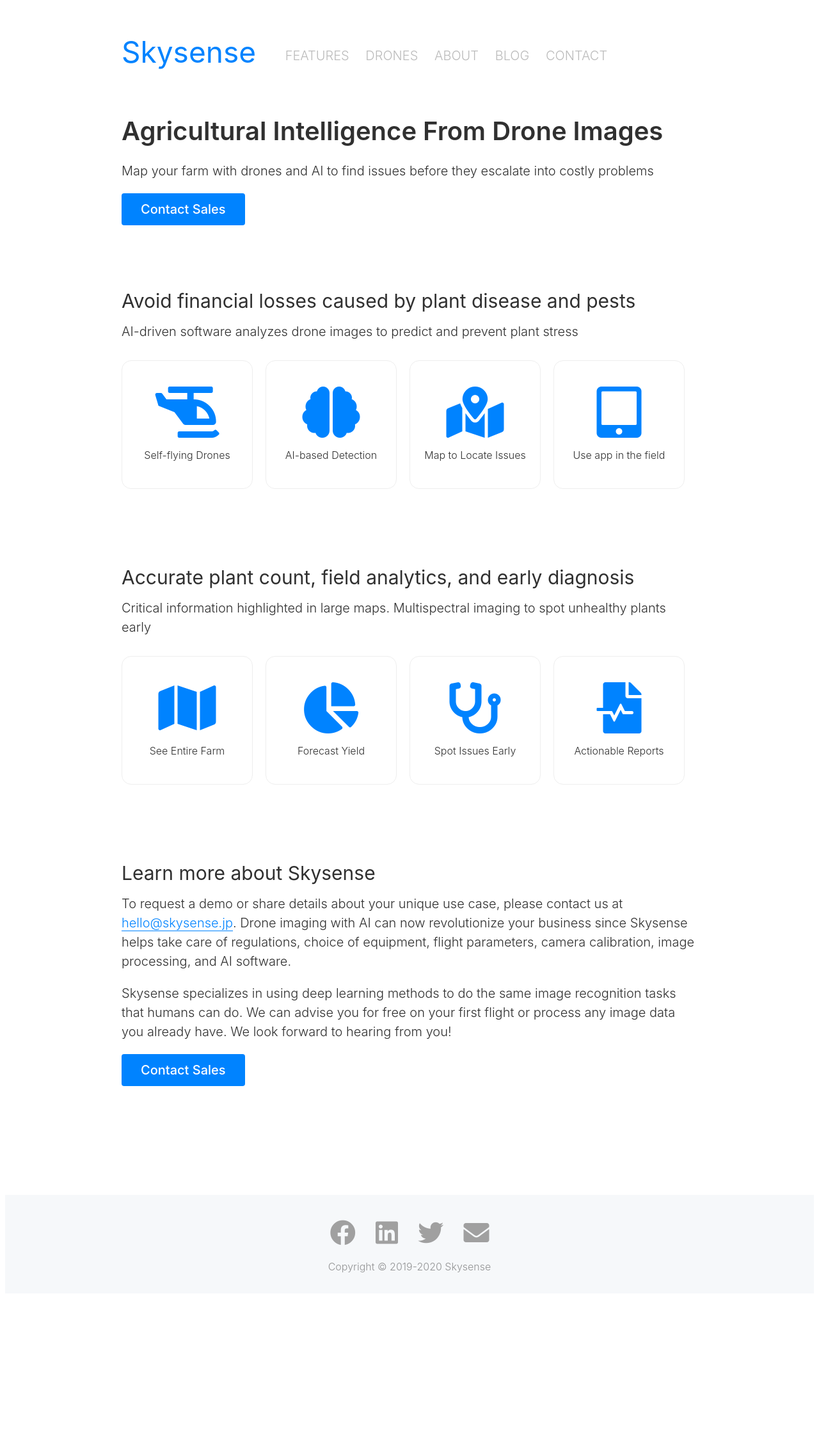
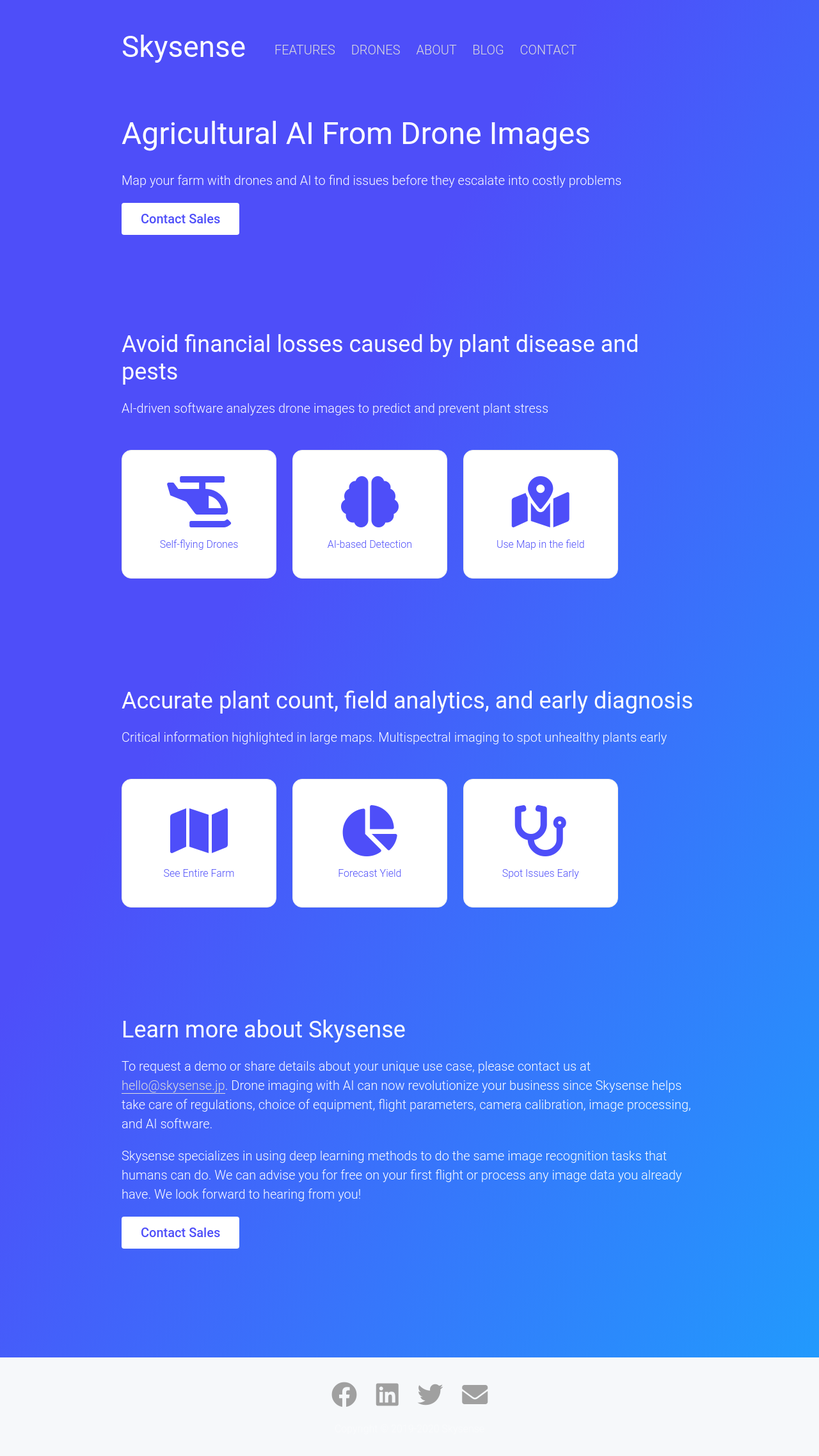
Before and after one commit to skysense/skysense-website, a Jekyll site: the page built from index.html, in a window 1280 px wide. Shown: the whole page at 64% size. Built offline with Jekyll 4.4.1, drawn with Linux system fonts in a browser that asks for light colours; nearby versions of some CDN libraries; before the commit the page ends 2021 px from its top, so only the background shows below that.

Commit message:
style changes for gradient background and no horizontal scroll on mobile

```diff
--- a/_sass/footer.scss
+++ b/_sass/footer.scss
@@ -1,6 +1,6 @@
 
 footer {
-  margin-top: 50px;
+  margin: 0;
   background: #f6f8fa;
   text-align: center;
   padding: 30px;
--- a/_sass/header.scss
+++ b/_sass/header.scss
@@ -1,6 +1,6 @@
 
 header {
-  color: #bbb;
+  color: #ddd;
   padding: 20px 0 40px 0;
   font-size: 1em;
   line-height: 1.3;
@@ -12,7 +12,7 @@
     margin-right: 20px;
     position: relative;
     top: 4px;
-    color: $theme;
+    color: #fff;
   }
 
   .brand:hover {
--- a/assets/css/index.scss
+++ b/assets/css/index.scss
@@ -1,22 +1,22 @@
 ---
 ---
 
-$theme: #0083ff;
+$theme: #4e4ef9;
 
 html {
-  font-family: -apple-system, system-ui, BlinkMacSystemFont, "Segoe UI", Roboto, Ubuntu;
+  font-family: "Roboto", "arial", sans-serif;
 }
 
 html, body {
-  height: 100%;
+  background: linear-gradient(120deg, #4e4ef9 35%, #1f9efd 100%);
 }
 
 body {
-  background-color: #FFFFFF;
-  color: #303030;
+  color: #fff;
   line-height: 1.5;
   font-size: 15pt;
   font-weight: 300;
+  margin: 0;
 }
 
 h1, h2, h3, h4, h5 {
@@ -25,8 +25,11 @@
 }
 
 h1 {
-  font-weight: 600;
-  font-size: 2em;
+  font-size: 2.4em;
+}
+
+h2 {
+  font-size: 1.8em;
 }
 
 .wrap {
@@ -37,7 +40,7 @@
 }
 
 section {
-  margin-bottom: 100px;
+  margin-bottom: 150px;
 }
 
 section h1+p,
@@ -49,11 +52,11 @@
 
   a {
     text-decoration: none;
-    color: $theme;
+    color: #ddd;
   }
 
   p a {
-    border-bottom: solid 1px $theme;
+    border-bottom: solid 1px #ddd;
   }
 
 }
@@ -75,9 +78,9 @@
 @import 'index';
 
 .button {
-  background: $theme;
+  background: #fff;
   border: none;
-  color: white;
+  color: $theme;
   text-align: center;
   white-space: nowrap;
   border-radius: 4px;
@@ -87,10 +90,13 @@
 }
 
 .icons {
-  display: flex;
+  display: inline-block;
   margin-top: 30px;
 
   .icon {
+    width: 200px;
+    display: inline-block;
+    background: #fff;
     border: solid 1px #eee;
     border-radius: 15px;
     margin: 0 20px 20px 0;
@@ -106,6 +112,7 @@
   }
 
   .title {
+    color: $theme;
     margin-top: 15px;
     font-size: 0.8em;
   }
--- a/index.html
+++ b/index.html
@@ -5,7 +5,7 @@
 
 <div class="index">
   <section>
-    <h1>Agricultural Intelligence From Drone Images</h1>
+    <h1>Agricultural AI From Drone Images</h1>
     <p>Map your farm with drones and AI to find issues before they escalate into costly problems</p>
     <a href="/contact/" class="button">Contact Sales</a>
   </section>
@@ -20,10 +20,7 @@
         <div class="title">AI-based Detection</div>
       </div>
       <div class="icon"><i class="fa fa-map-marked-alt"></i>
-        <div class="title">Map to Locate Issues</div>
-      </div>
-      <div class="icon"><i class="fa fa-tablet-alt"></i>
-        <div class="title">Use app in the field</div>
+        <div class="title">Use Map in the field</div>
       </div>
     </div>
   </section>
@@ -40,9 +37,6 @@
       <div class="icon"><i class="fa fa-stethoscope"></i>
         <div class="title">Spot Issues Early</div>
       </div>
-      <div class="icon"><i class="fa fa-file-medical-alt"></i>
-        <div class="title">Actionable Reports</div>
-      </div>
     </div>
   </section>
   <section>
```
